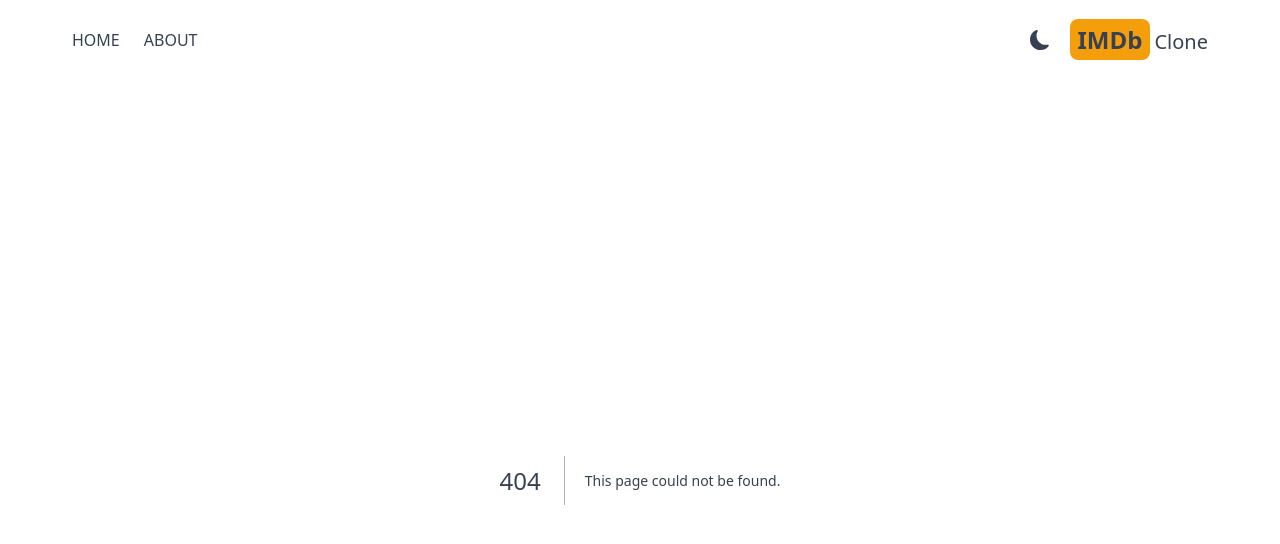
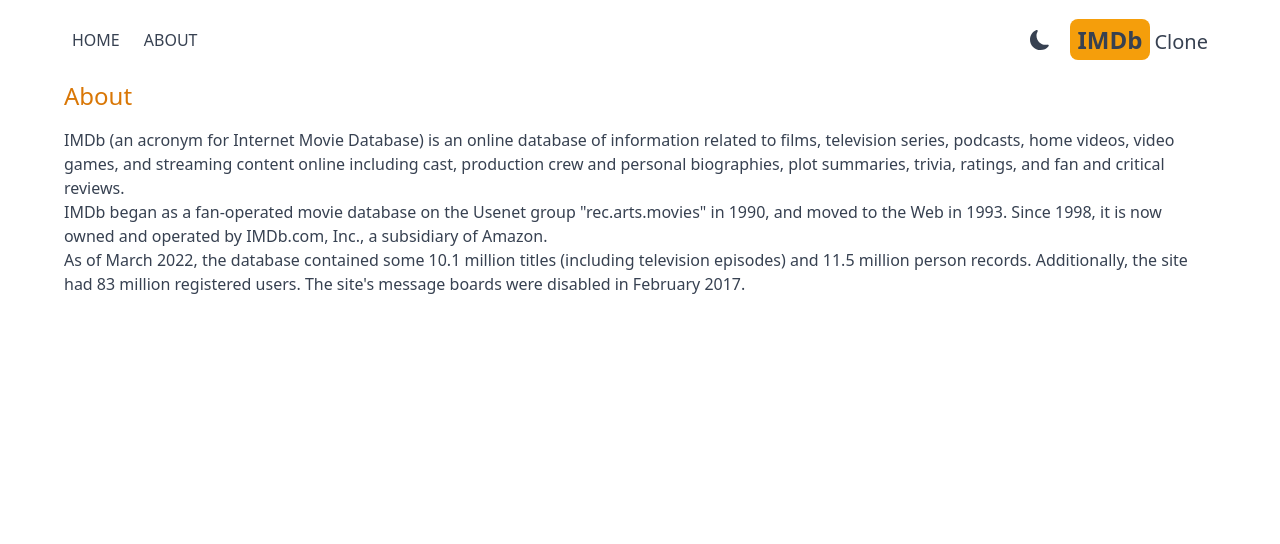
Before and after one commit to ahmedwagih96/imdb-clone, a Next.js app: page /about in a window 1280 px wide. Before the commit this address had no page. Shown: the top 544 px of the page. Built offline with nearby package versions, Linux system fonts and the light colour scheme.

Commit message:
added the about page

```diff
--- /dev/null
+++ b/src/app/about/page.tsx
@@ -0,0 +1,19 @@
+import React from "react";
+
+type Props = {};
+
+function About({}: Props) {
+  return (
+    <div className="max-w-6xl mx-auto space-y-4">
+      <h1 className="text-2xl font-medium text-amber-600">About</h1>
+      <div>
+        <p>IMDb (an acronym for Internet Movie Database) is an online database of information related to films, television series, podcasts, home videos, video games, and streaming content online including cast, production crew and personal biographies, plot summaries, trivia, ratings, and fan and critical reviews. </p>
+        <p>IMDb began as a fan-operated movie database on the Usenet group &quot;rec.arts.movies&quot; in 1990, and moved to the Web in 1993. Since 1998, it is now owned and operated by IMDb.com, Inc., a subsidiary of Amazon.</p>
+        <p>As of March 2022, the database contained some 10.1 million titles (including television episodes) and 11.5 million person records. Additionally, the site had 83 million registered users. The site&apos;s message boards were disabled in February 2017.</p>
+
+      </div>
+    </div>
+  );
+}
+
+export default About;
--- a/src/app/api/hello/route.ts
+++ /dev/null
@@ -1,3 +0,0 @@
-export async function GET(request: Request) {
-  return new Response('Hello, Next.js!')
-}
--- a/src/app/layout.tsx
+++ b/src/app/layout.tsx
@@ -11,8 +11,10 @@
     <html lang="en">
       <Providers>
         {/* HEADER */}
-        <Header />
-        <body>{children}</body>
+        <body>
+          <Header />
+          {children}
+        </body>
       </Providers>
     </html>
   );
--- a/src/app/page.tsx
+++ b/src/app/page.tsx
@@ -1,8 +1,3 @@
-
-
 export default function Home() {
-  return (
-    <h1 className="text-3xl underline"></h1>
-
-  )
+  return <h1 className="text-3xl underline">Home Page</h1>;
 }
```
